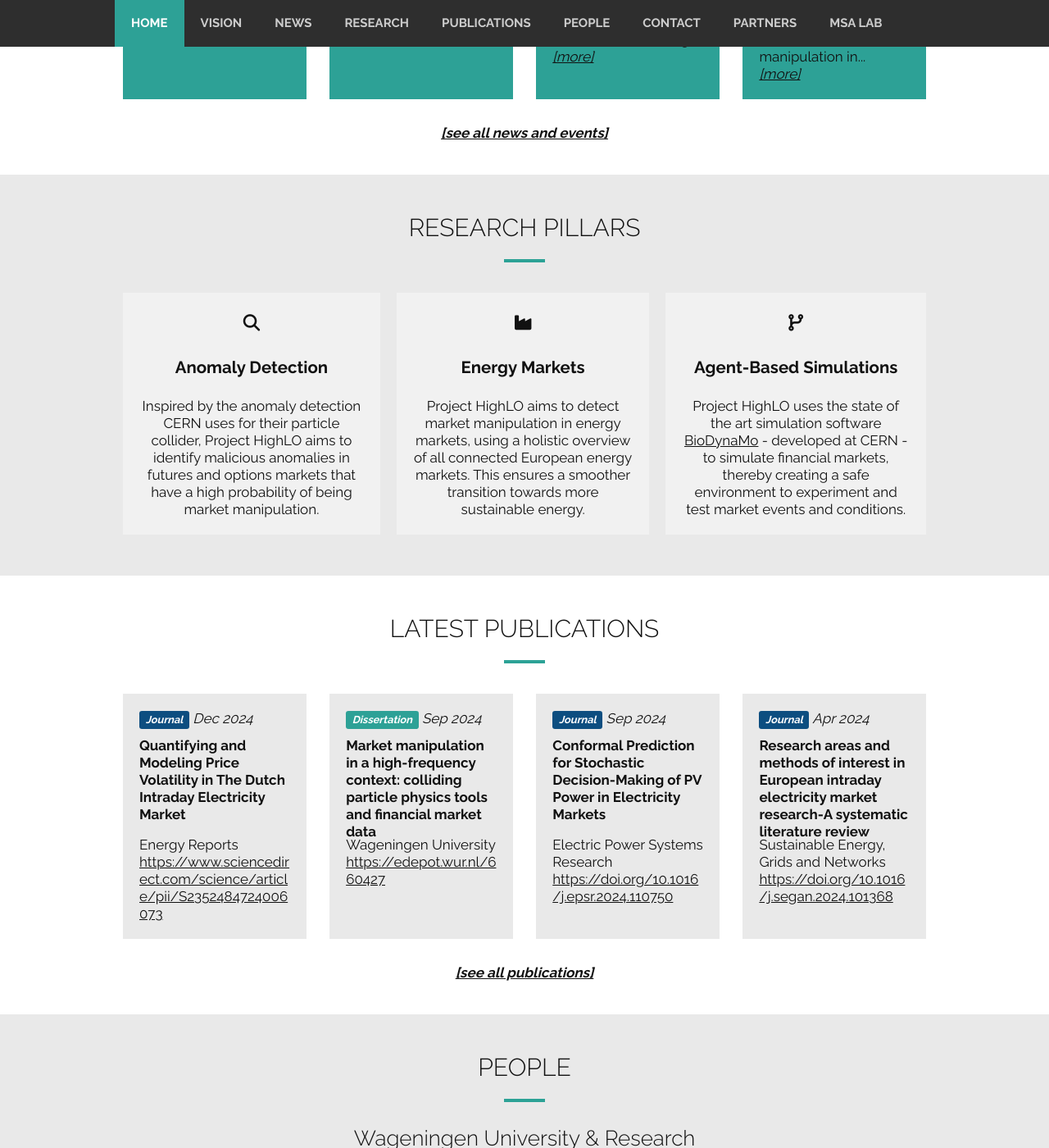
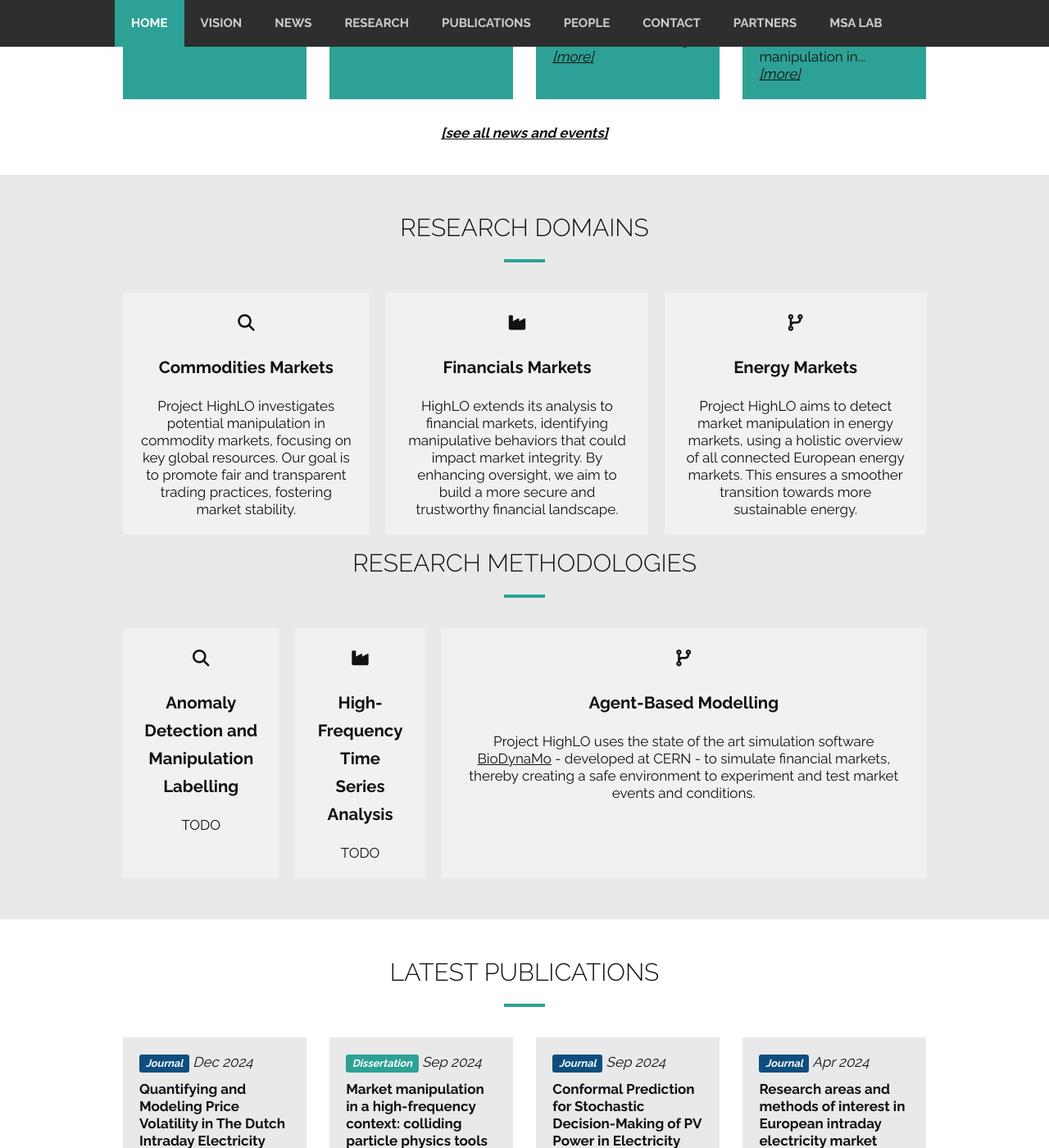
Before and after one commit to HighLO/highlo.github.io, a Jekyll site: the page built from index.html, in a window 1280 px wide and 1400 px high, scrolled down 1146 px. Shown: the whole window at 82% size. Built offline with Jekyll 4.4.1, drawn with Linux system fonts in a browser that asks for light colours; nearby versions of some CDN libraries; comment, search, counter and statistics services are not loaded.

Commit message:
update site

```diff
--- a/_posts/2000-01-03-pillars.md
+++ b/_posts/2000-01-03-pillars.md
@@ -4,30 +4,60 @@ bg: bggray
 color: black
 ---
 
-# Research pillars
+# Research Domains
 
 <div class="pillar-container">
 
   <div class="pillar">
     <h3><i class="fa-solid fa-magnifying-glass fa-1x"></i></h3>
     <h3>
-      Anomaly Detection
+      Commodities Markets
     </h3>
-    Inspired by the anomaly detection CERN uses for their particle collider, Project HighLO aims to identify malicious anomalies in futures and options markets that have a high probability of being market manipulation.
+    Project HighLO investigates potential manipulation in commodity markets, focusing on key global resources. Our goal is to promote fair and transparent trading practices, fostering market stability.
   </div>
 
   <div class="pillar">
     <h3><i class="fa-solid fa-industry fa-1x"></i></h3>
+    <h3>
+      Financials Markets
+    </h3>
+    HighLO extends its analysis to financial markets, identifying manipulative behaviors that could impact market integrity. By enhancing oversight, we aim to build a more secure and trustworthy financial landscape.
+  </div>
+
+  <div class="pillar">
+    <h3><i class="fa-solid fa-code-branch fa-1x"></i></h3>
     <h3>
       Energy Markets
     </h3>
     Project HighLO aims to detect market manipulation in energy markets, using a holistic overview of all connected European energy markets. This ensures a smoother transition towards more sustainable energy.
   </div>
 
+</div>
+
+# Research Methodologies
+
+<div class="pillar-container">
+
+  <div class="pillar">
+    <h3><i class="fa-solid fa-magnifying-glass fa-1x"></i></h3>
+    <h3>
+      Anomaly Detection and Manipulation Labelling
+    </h3>
+    TODO
+  </div>
+
+  <div class="pillar">
+    <h3><i class="fa-solid fa-industry fa-1x"></i></h3>
+    <h3>
+      High-Frequency Time Series Analysis
+    </h3>
+    TODO
+  </div>
+
   <div class="pillar">
     <h3><i class="fa-solid fa-code-branch fa-1x"></i></h3>
     <h3>
-      Agent-Based Simulations
+      Agent-Based Modelling
     </h3>
     Project HighLO uses the state of the art simulation software
     <a href="https://biodynamo.org/">BioDynaMo</a>
```
